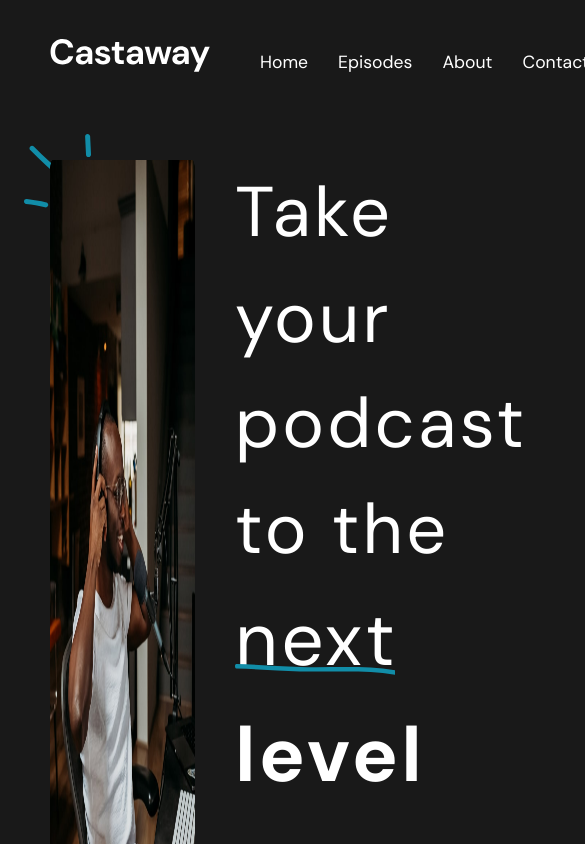
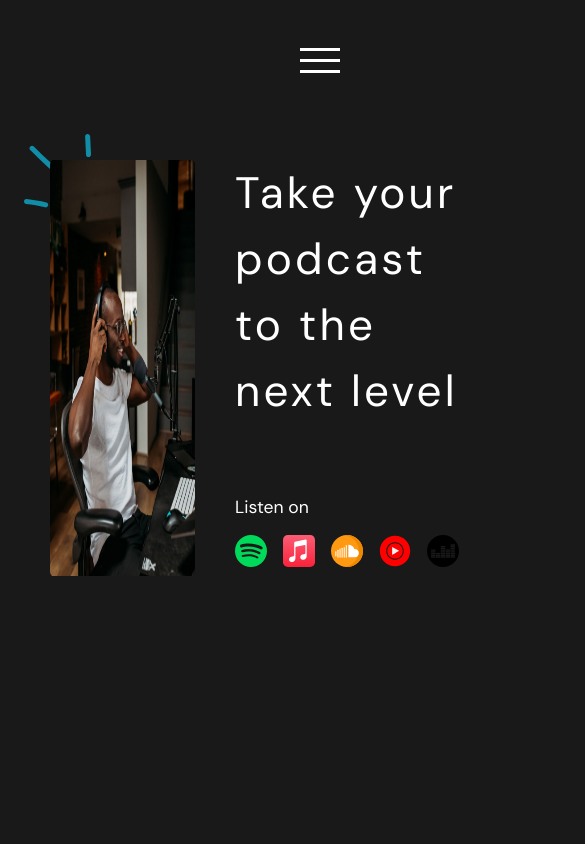
Before and after one commit to viktoriyapavlenkoo/Castaway-react, a React (Create React App) app: page / in a window 390 px wide. Shown: the top 844 px of the page, 585 px wide, since content can reach past the window. Built offline with nearby package versions, Linux system fonts and the light colour scheme.

Commit message:
Started to add adaptive layout.

```diff
--- a/src/App.css
+++ b/src/App.css
@@ -39,11 +39,11 @@ html {
 
     /* font-size */
     --main-text: 1rem;
-    --title-text: 3.2rem;
-    --subtitle-text: 3.5rem;
-    --section-title-text: 2.9rem;
+    --title-text: 3rem;
+    --subtitle-text: 2.5rem;
+    --section-title-text: 2rem;
     --small-text: 0.8rem;
-    --middle-text: 1.6rem;
+    --middle-text: 1.2rem;
 
 }
 
--- a/src/App.js
+++ b/src/App.js
@@ -11,10 +11,10 @@ function App() {
         <div className='container'>
             <Header/>
             <Hero />
-            <Episodes/>
-            <About/>
-            <Comments/>
-            <Footer/>
+            {/* <Episodes/> */}
+            {/* <About/> */}
+            {/* <Comments/> */}
+            {/* <Footer/> */}
         </div>
     )
 }
--- a/src/Header/Header.css
+++ b/src/Header/Header.css
@@ -5,18 +5,119 @@
     align-items: center;
 }
 
-.header__container .nav{
+.header__nav{
     max-width: 400px;
     width: 100%;
     margin-left: 50px;
 }
 
-.header__container .nav .menu {
+.header__nav .nav .menu {
     display: flex;
     justify-content: space-between;
     margin: 0 -15px;
 }
 
-.header__container .nav .menu .menu__item a {
+.header__nav .nav .menu .menu__item a {
     margin: 0 15px;
 }
+
+.burger,
+.close-menu {
+    display: none;
+    cursor: pointer;
+}
+.close-menu {
+    z-index: 2;
+}
+
+.burger__line,
+.close-menu__line {
+    position: relative;
+    background-color: var(--main-color-text);
+    width: 40px;
+    height: 3px;
+}
+
+.burger__line::before,
+.burger__line::after,
+.close-menu__line::after {
+    position: absolute;
+    content: "";
+    background-color: var(--main-color-text);
+    width: 40px;
+    height: 3px;
+    top: -11px;
+    left: 0;
+}
+
+.burger__line::after {
+    top: 11px;
+}
+
+.close-menu__line {
+    width: 25px;
+    height: 2px;
+    transform: rotate(45deg);
+}
+
+.close-menu__line::after {
+    width: 25px;
+    height: 2px;
+    top: 0;
+    transform: rotate(90deg);
+}
+/* media */
+
+
+
+
+
+@media screen and (max-width: 768px) {
+    .header__nav {
+        display: none;
+    }
+    .burger {
+        display: block;
+    }
+
+    .nav__mobile {
+        background-color: var(--main-background-color);
+        position: fixed;
+        top: 0;
+        left: 0;
+        right: 0;
+        bottom: 0;
+        z-index: 1;
+        max-width: 100vw;
+        margin: 0;
+        width: 100%;
+        height: 100%;
+    }
+    .nav__mobile .nav .menu {
+        display: flex;
+        flex-direction: column;
+        align-items: center;
+        padding: 100px 0;
+        height: 100vh;
+        width: 100vw;
+        margin: 0;
+        justify-content: space-around;
+
+    }
+
+    .nav__mobile .nav .menu .menu__item a {
+        font-size: var(--middle-text);
+    }
+}
+
+@media screen and (max-width: 480px) {
+    .header__container {
+        justify-content: end;
+    }
+    .header__logo {
+        display: none;
+    }
+    .nav__mobile .nav .menu .menu__item a {
+        font-size: var(--main-text);
+    }
+}
--- a/src/Header/Header.js
+++ b/src/Header/Header.js
@@ -1,15 +1,43 @@
-import '../Header/Header.css'
-
-import Nav from "../Elements/Nav"
+import React from "react";
+import Nav from "../Elements/Nav";
+import '../Header/Header.css';
 
 function Header() {
+    const headerNavRef = React.createRef();
+    const burgerRef = React.createRef();
+    const closeRef = React.createRef();
+
+    function openMenu() {
+        headerNavRef.current.style.display = "flex";
+        headerNavRef.current.classList.toggle('nav__mobile')
+        // burgerRef.current.style.display = "none";
+        closeRef.current.style.display = "block";
+    }
+
+    function closeMenu() {
+        headerNavRef.current.classList.toggle('nav__mobile')
+        headerNavRef.current.style.display = "none";
+        // burgerRef.current.style.display = "block";
+        closeRef.current.style.display = "none";
+    }
+
+
     return (
         <header className="header">
             <div className="header__container">
-                <a href="/">
+                <a href="/" className="header__logo">
                     <img src="../resources/images/logo-img.svg" alt="Logo" />
                 </a>
-                <Nav/>
+                <div className="header__nav" ref={headerNavRef}>
+                    <Nav/>
+                </div>
+                <div className='burger' ref={burgerRef} onClick={openMenu}>
+                    <div className='burger__line'></div>
+                </div>
+                <div className="close-menu" ref={closeRef} onClick={closeMenu}>
+                    <div className='close-menu__line'></div>
+                </div>
+
             </div>
         </header>
     )
--- a/src/Hero/Hero.css
+++ b/src/Hero/Hero.css
@@ -42,27 +42,24 @@
 .hero__title {
     font-size: var(--title-text);
     letter-spacing: 3.2px;
+    margin-bottom: 70px;
 }
 
-.hero__subtitle {
-    font-weight: 700;
-    font-size: var(--subtitle-text);
-    letter-spacing: 3.2px;
-    margin-bottom: 90px;
-}
 
-.hero__subtitle span {
-    font-size: 3.4rem;
-    letter-spacing: 3.2px;
-}
 
-.hero__subtitle span::before {
-    position: absolute;
-    content: url(../line.svg);
 
-}
+
 
 .hero__players p {
     font-size: var(--small-text);
     margin-bottom: 15px;
 }
+
+
+/* media */
+
+@media screen and (max-width: 992px) {
+    .hero__title {
+        font-size: var(--section-title-text);
+    }
+}
--- a/src/Hero/Hero.js
+++ b/src/Hero/Hero.js
@@ -9,8 +9,8 @@ function Hero() {
                     <img src="../resources/images/hero-img.png" alt="Hero" />
                </div>
                <div className="hero__text-block">
-                    <h1 className="title hero__title">Take your podcast to the</h1>
-                    <h2 className="title hero__subtitle"><span>next </span> level</h2>
+                    <h1 className="title hero__title">Take your podcast to the next level</h1>
+
                     <div className='hero__players'>
                         <p>Listen on</p>
                         <Players/>
```
